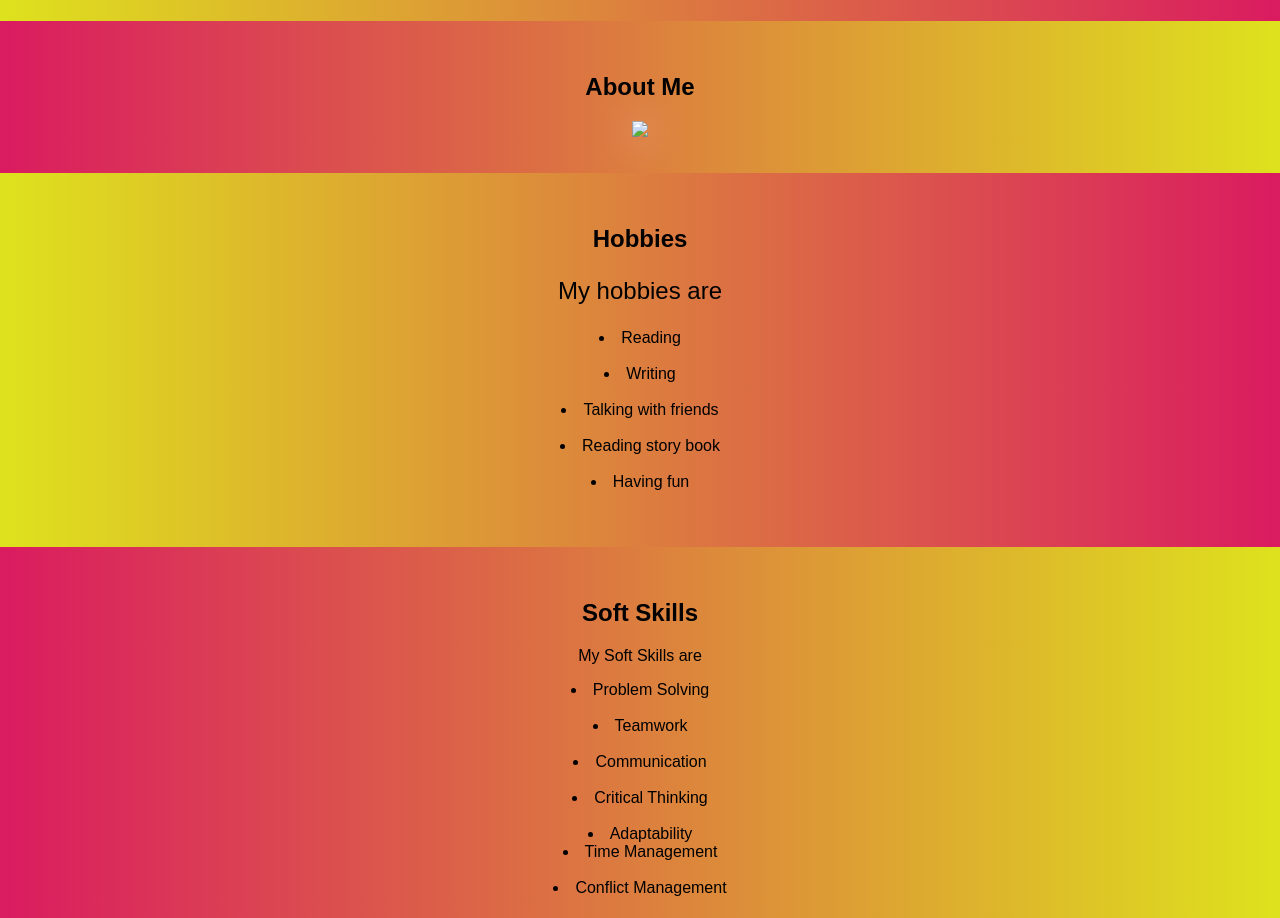
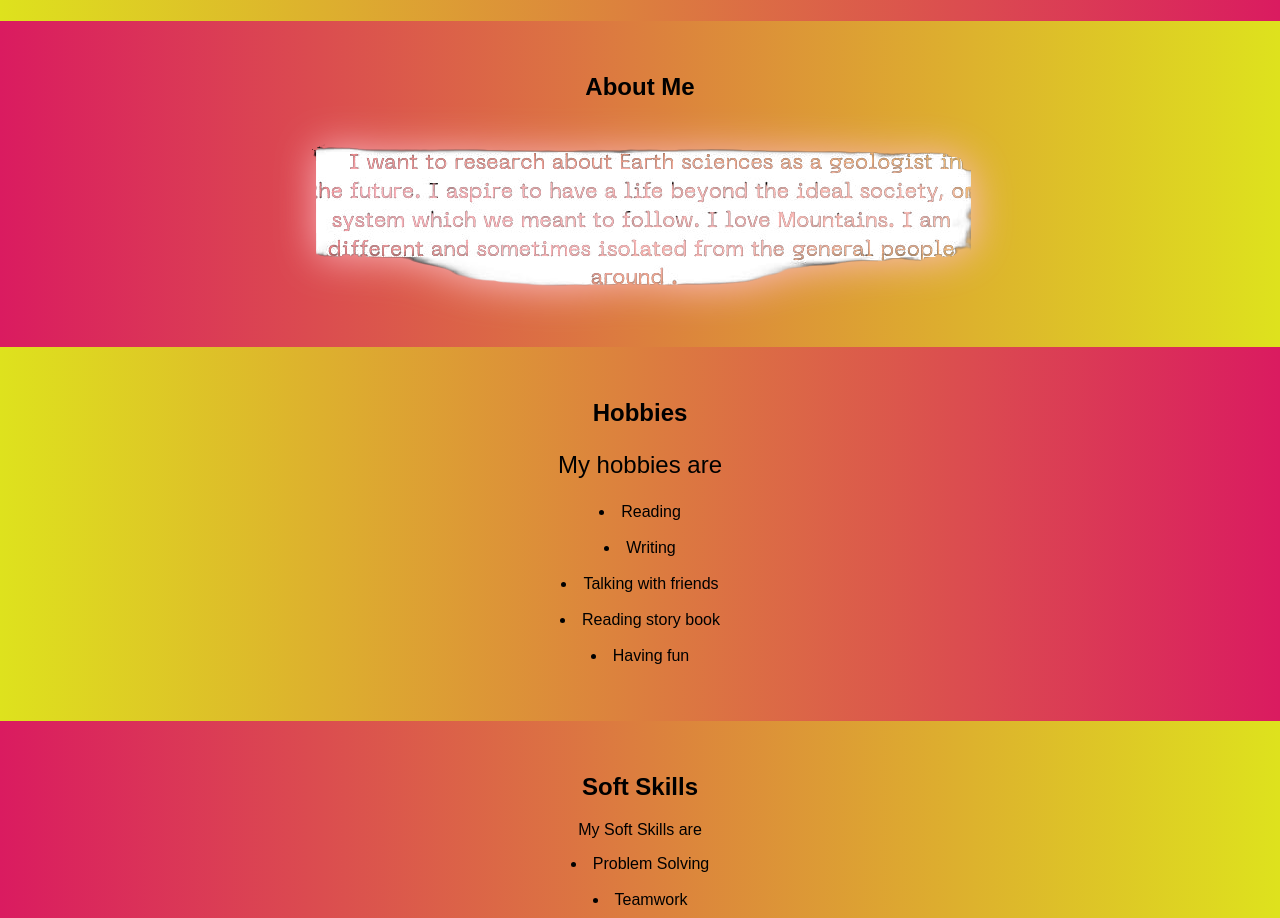
Before and after one commit to Electroiscoding/adrija-portfolio, a plain HTML site: page index.html in a window 1280 px wide. Shown: the part 880-1798 px from the top of the page. Drawn offline with Linux system fonts and the light colour scheme.

Commit message:
Update index.html

```diff
--- a/index.html
+++ b/index.html
@@ -215,7 +215,7 @@ font-size: 1.5rem;
 
         <h2>About Me</h2>
 
-        <img src = "abtme-removebg-preview.png"></img>
+        <img src = "New folder/abtme-removebg-preview.png"></img>
 
     </section>
 
```
